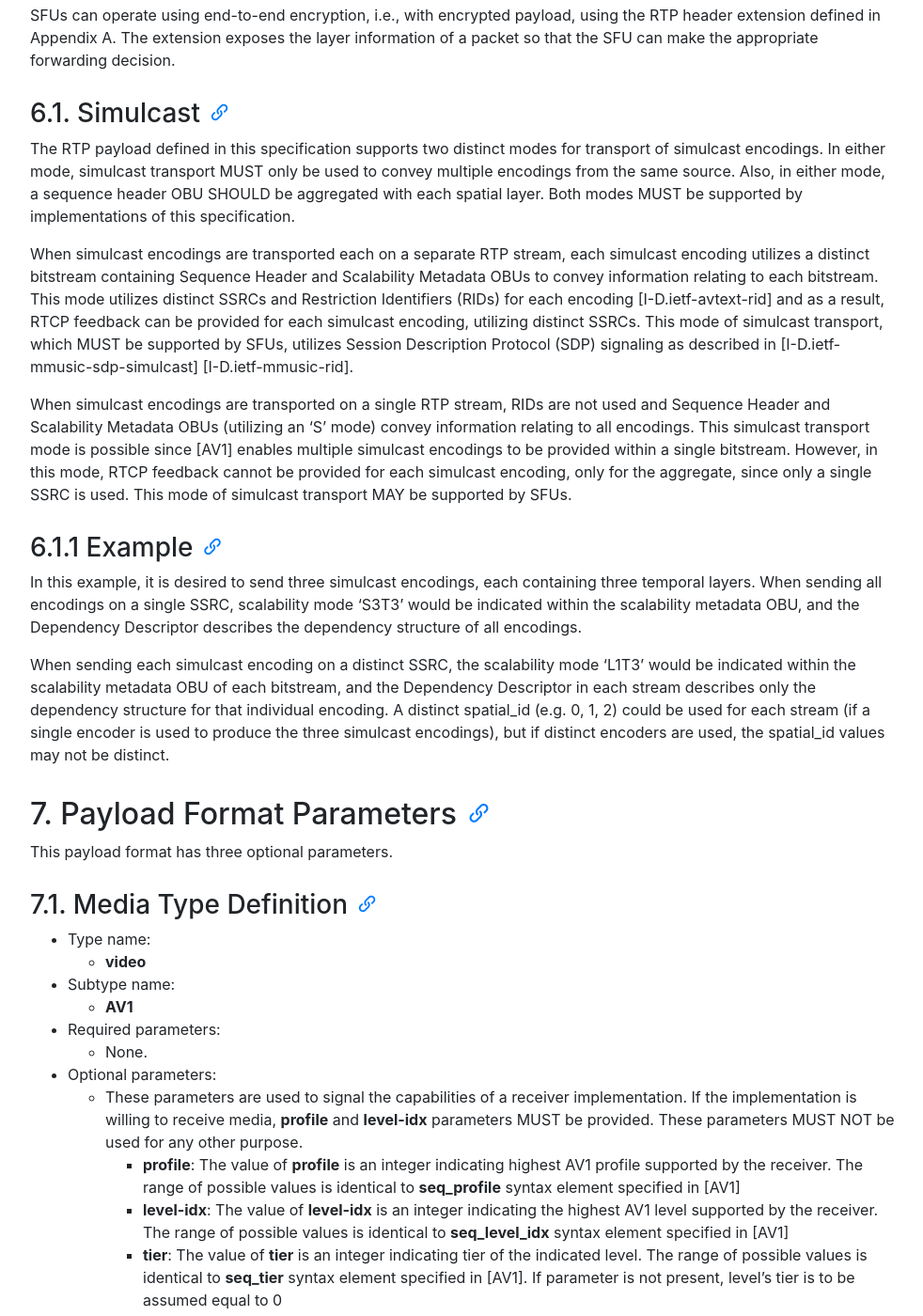
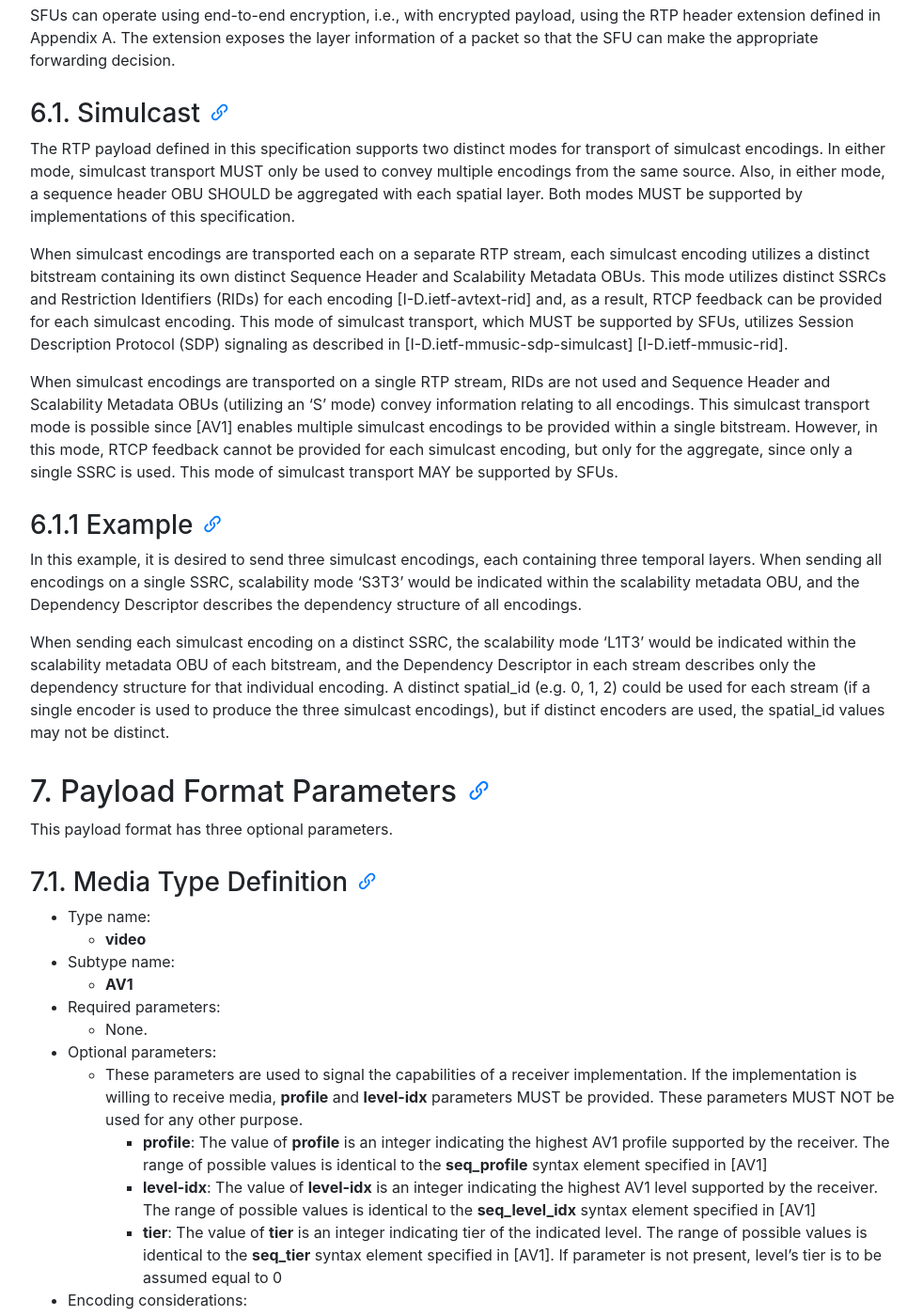
Before and after one commit to AOMediaCodec/av1-rtp-spec, a Jekyll site: the page built from index.md, in a window 1280 px wide and 1400 px high, scrolled down 8538 px. Shown: the whole window at 94% size, without its empty margins (53-1035 px from the left). Built offline with Jekyll 4.4.1, drawn with Linux system fonts in a browser that asks for light colours; nearby versions of some CDN libraries; some of the changed text lies outside the part shown.

Commit message:
Section 6.1, 7: Editorial fixes
Partial fix for Issue https://github.com/AOMediaCodec/av1-rtp-spec/issues/99

```diff
--- a/av1-rtp-spec.md
+++ b/av1-rtp-spec.md
@@ -301,9 +301,9 @@ SFUs can operate using end-to-end encryption, i.e., with encrypted payload, usin
 
 The RTP payload defined in this specification supports two distinct modes for transport of simulcast encodings. In either mode, simulcast transport MUST only be used to convey multiple encodings from the same source. Also, in either mode, a sequence header OBU SHOULD be aggregated with each spatial layer. Both modes MUST be supported by implementations of this specification.
 
-When simulcast encodings are transported each on a separate RTP stream, each simulcast encoding utilizes a distinct bitstream containing Sequence Header and Scalability Metadata OBUs to convey information relating to each bitstream. This mode utilizes distinct SSRCs and Restriction Identifiers (RIDs)  for each encoding [I-D.ietf-avtext-rid] and as a result, RTCP feedback can be provided for each simulcast encoding, utilizing distinct SSRCs. This mode of simulcast transport, which MUST be supported by SFUs, utilizes Session Description Protocol (SDP) signaling as described in [I-D.ietf-mmusic-sdp-simulcast] [I-D.ietf-mmusic-rid].
+When simulcast encodings are transported each on a separate RTP stream, each simulcast encoding utilizes a distinct bitstream containing its own distinct Sequence Header and Scalability Metadata OBUs. This mode utilizes distinct SSRCs and Restriction Identifiers (RIDs)  for each encoding [I-D.ietf-avtext-rid] and, as a result, RTCP feedback can be provided for each simulcast encoding. This mode of simulcast transport, which MUST be supported by SFUs, utilizes Session Description Protocol (SDP) signaling as described in [I-D.ietf-mmusic-sdp-simulcast] [I-D.ietf-mmusic-rid].
 
-When simulcast encodings are transported on a single RTP stream, RIDs are not used and Sequence Header and Scalability Metadata OBUs (utilizing an 'S' mode) convey information relating to all encodings. This simulcast transport mode is possible since [AV1] enables multiple simulcast encodings to be provided within a single bitstream.  However, in this mode, RTCP feedback cannot be provided for each simulcast encoding, only for the aggregate, since only a single SSRC is used. This mode of simulcast transport MAY be supported by SFUs.
+When simulcast encodings are transported on a single RTP stream, RIDs are not used and Sequence Header and Scalability Metadata OBUs (utilizing an 'S' mode) convey information relating to all encodings. This simulcast transport mode is possible since [AV1] enables multiple simulcast encodings to be provided within a single bitstream. However, in this mode, RTCP feedback cannot be provided for each simulcast encoding, but only for the aggregate, since only a single SSRC is used. This mode of simulcast transport MAY be supported by SFUs.
 
 
 ### 6.1.1 Example
@@ -328,9 +328,9 @@ This payload format has three optional parameters.
   * None.
 * Optional parameters:
   * These parameters are used to signal the capabilities of a receiver implementation. If the implementation is willing to receive media, **profile** and **level-idx** parameters MUST be provided. These parameters MUST NOT be used for any other purpose.
-    * **profile**: The value of **profile** is an integer indicating highest AV1 profile supported by the receiver. The range of possible values is identical to **seq_profile** syntax element specified in [AV1]
-    * **level-idx**: The value of **level-idx** is an integer indicating the highest AV1 level supported by the receiver. The range of possible values is identical to **seq_level_idx** syntax element specified in [AV1]
-    * **tier**: The value of **tier** is an integer indicating tier of the indicated level.  The range of possible values is identical to **seq_tier** syntax element specified in [AV1]. If parameter is not present, level's tier is to be assumed equal to 0
+    * **profile**: The value of **profile** is an integer indicating the highest AV1 profile supported by the receiver. The range of possible values is identical to the **seq_profile** syntax element specified in [AV1]
+    * **level-idx**: The value of **level-idx** is an integer indicating the highest AV1 level supported by the receiver. The range of possible values is identical to the **seq_level_idx** syntax element specified in [AV1]
+    * **tier**: The value of **tier** is an integer indicating tier of the indicated level.  The range of possible values is identical to the **seq_tier** syntax element specified in [AV1]. If parameter is not present, level's tier is to be assumed equal to 0
 
 * Encoding considerations:
   * This media type is framed in RTP and contains binary data; see Section 4.8 of [RFC6838].
@@ -368,13 +368,13 @@ The media type video/AV1 string is mapped to fields in the Session Description P
 * The encoding name in the "a=rtpmap" line of SDP MUST be AV1 (the media subtype).
 * The clock rate in the "a=rtpmap" line MUST be 90000.
 * The parameters "**profile**", and "**level-idx**", MUST be included in the "a=fmtp" line of SDP if SDP is used to declare receiver capabilities. These parameters are expressed as a media subtype string, in the form of a semicolon separated list of parameter=value pairs.
-* Parameter "**tier**" COULD be included alongside "**profile**" and "**level-idx** parameters in "a=fmtp" line if indicated level supports tier different to 0.
+* Parameter "**tier**" COULD be included alongside "**profile**" and "**level-idx** parameters in "a=fmtp" line if the indicated level supports tier different to 0.
 
 
 #### 7.2.2  Usage with the SDP Offer/Answer Model
 
 When AV1 is offered over RTP using SDP in an Offer/Answer model [RFC3264] for negotiation for unicast usage, the following limitations and rules apply:
-* The media format configuration is identified by **level-idx**, **profile** and **tier**.  Answerer SHOULD maintain all parameters. These media configuration parameters are asymmetrical and answerer COULD declare its own media configuration if answerer capabilities are different to offerer.
+* The media format configuration is identified by **level-idx**, **profile** and **tier**.  Answerer SHOULD maintain all parameters. These media configuration parameters are asymmetrical and the answerer COULD declare its own media configuration if the answerer capabilities are different from the offerer.
   * The profile to use in the offerer-to-answerer direction MUST be lesser or equal to the profile the answerer supports for receiving, and the profile to use in the answerer-to-offerer direction MUST be lesser or equal to the profile the offerer supports for receiving.
   * The level to use in the offerer-to-answerer direction MUST be lesser or equal to the level the answerer supports for receiving, and the level to use in the answerer-to-offerer direction MUST be lesser or equal to the level the offerer supports for receiving.
   * The tier to use in the offerer-to-answerer direction MUST be lesser or equal to the tier the answerer supports for receiving, and the tier to use in the answerer-to-offerer direction MUST be lesser or equal to the tier the offerer supports for receiving.
@@ -448,7 +448,7 @@ Answer SDP:
 * a=rid:q send
 * a=simulcast:send f;h;q
 
-In the following example, an offer is made by a browser to send a single RTP stream to a conferencing server. This single stream could include include any AV1 scalability mode, including "S" modes involving simulcast.
+In the following example an offer is made by a browser to send a single RTP stream to a conferencing server. This single stream could include include any AV1 scalability mode, including "S" modes involving simulcast.
 
 Offer SDP:
 * m=video 49170 UDP/TLS/RTP/SAVPF 98
```
Also changed, not shown: other parts of av1-rtp-spec.md (+5 -5 lines).
